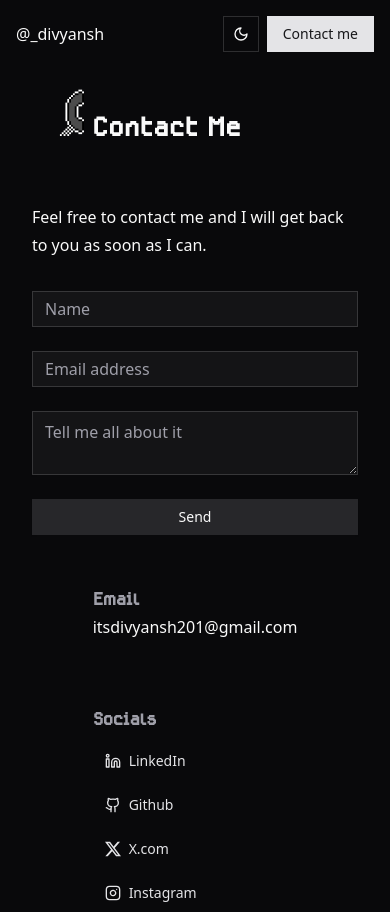
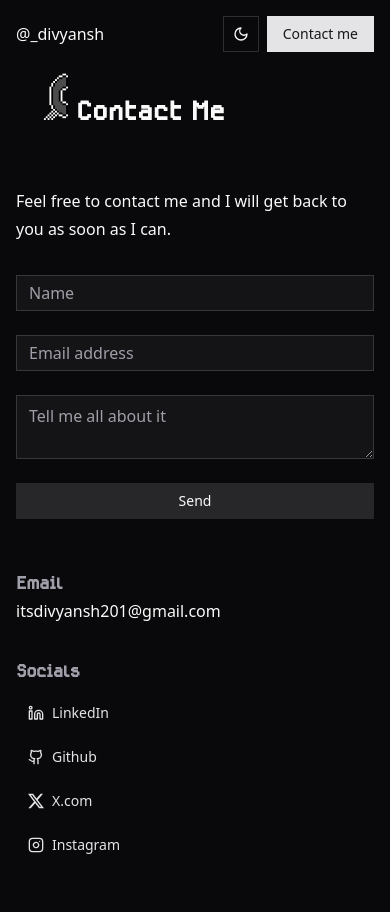
Before and after one commit to itsdivyansh1/divyansh-portfolio, a React (Vite) app: page /contact in a window 390 px wide. After the commit the page ends 863 px from the top, so only its background shows below. Built offline with nearby package versions, Linux system fonts and the light colour scheme; no server answers.

Commit message:
contact css fixed

```diff
--- a/src/pages/Contact.tsx
+++ b/src/pages/Contact.tsx
@@ -116,9 +116,9 @@ export default function ContactPage() {
   };
 
   return (
-    <div className="max-h-screen p-4 md:p-8">
+    <div className="max-h-screen md:p-8">
       <div className="my-container">
-        <div className="grid place-items-center lg:grid-cols-2 gap-12 lg:gap-24">
+        <div className="grid place-items-baseline sm:place-items-center md:grid-cols-2 gap-12 lg:gap-24">
           {/* Left Side - Contact Form */}
           <div>
             <div className="flex items-baseline  gap-x-2">
@@ -209,7 +209,7 @@ export default function ContactPage() {
           </div>
 
           {/* Right Side - Contact Info */}
-          <div className="space-y-8">
+          <div className="md:space-y-8">
             <div>
               <h3 className="scroll-m-20 text-2xl font-semibold tracking-tight text-muted-foreground">
                 Email
```
